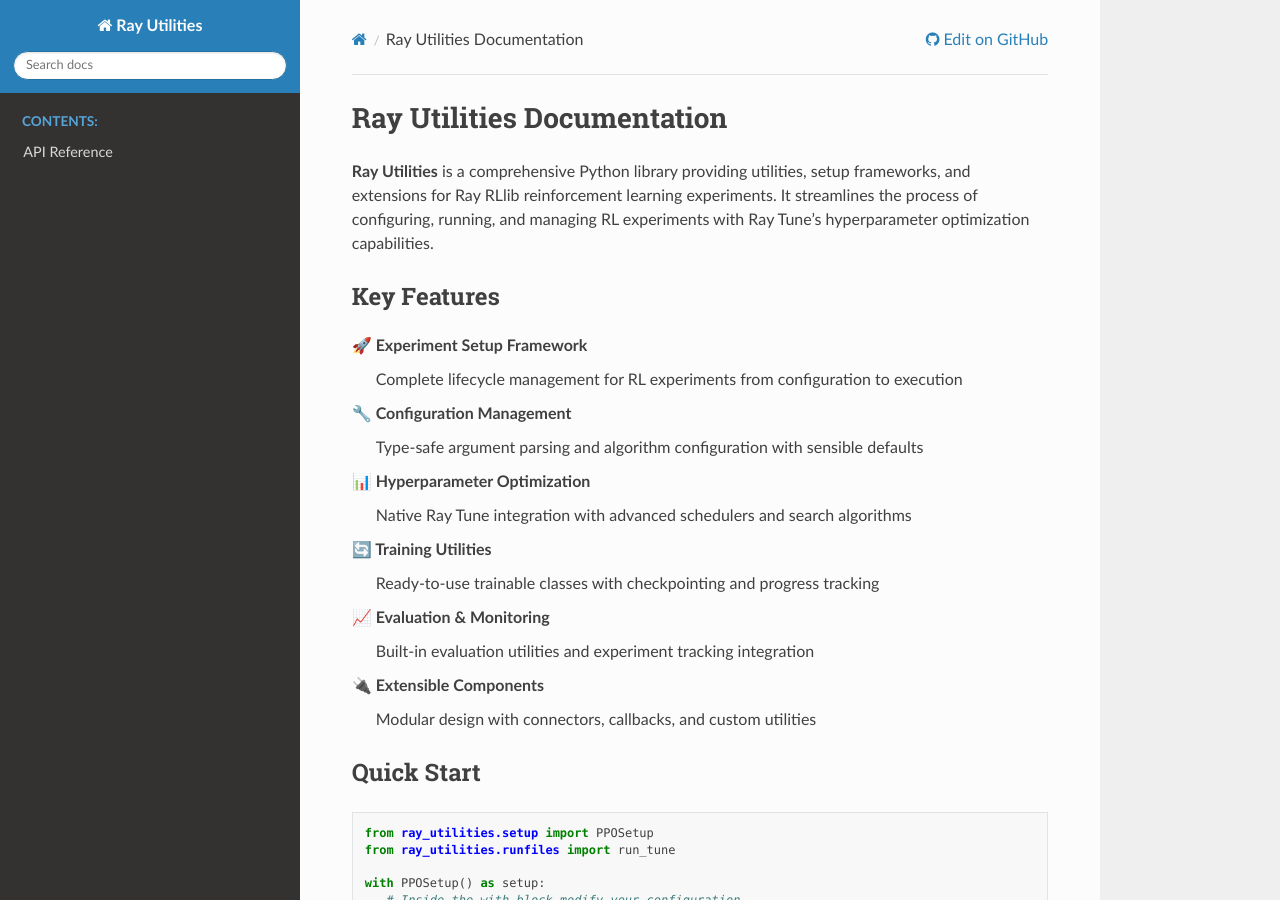
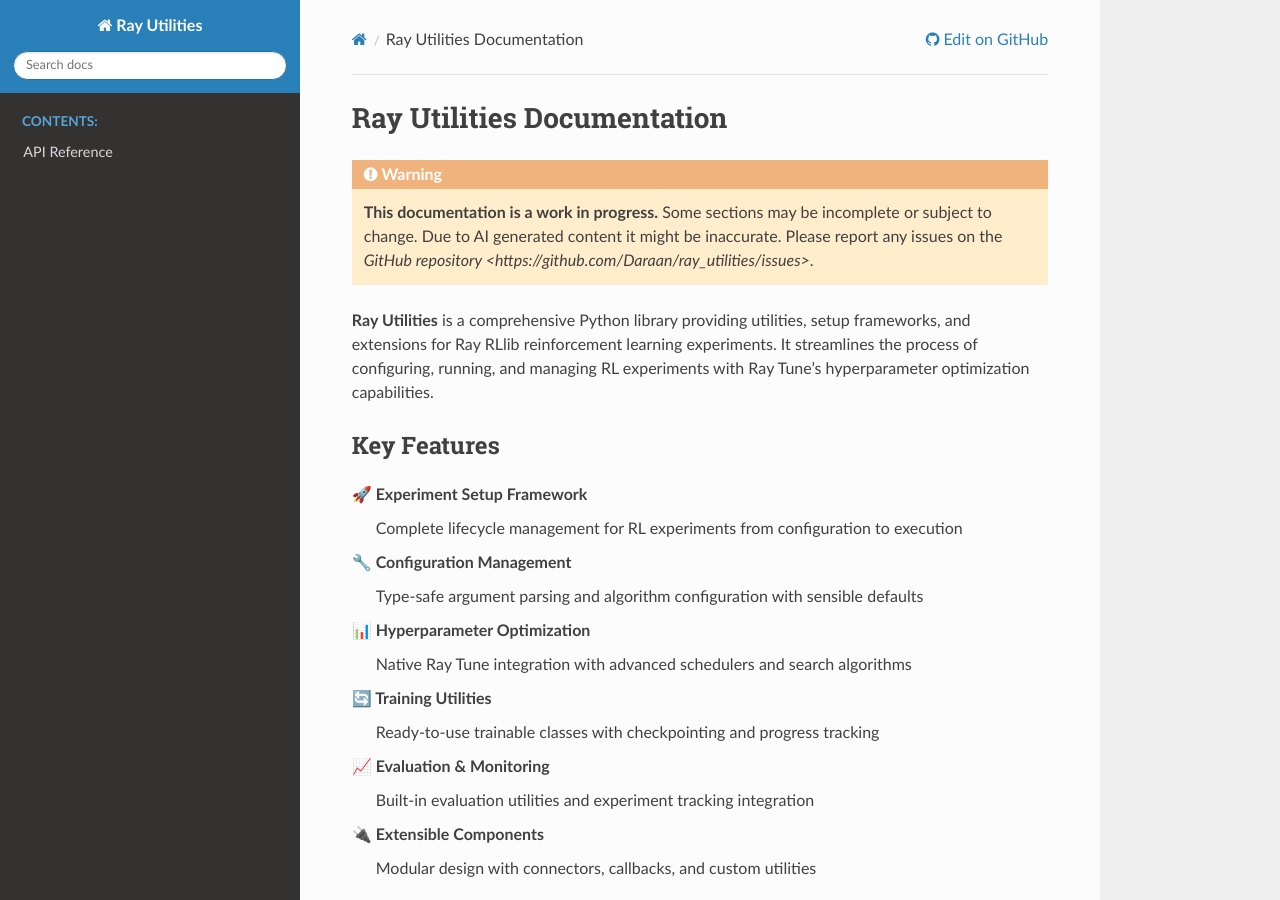
Before and after one commit to Daraan/ray_utilities, a Sphinx documentation site: the page built from docs/source/index.rst, in a window 1280 px wide and 900 px high. Built offline with Sphinx 7.4.7 and the Read the Docs theme 3.1.0, drawn with Linux system fonts in a browser that asks for light colours; formulas are drawn with MathJax 3; pages that are not in the unit, such as notebooks, are missing from menus.

Commit message:
Add head-banner

```diff
--- a/docs/source/index.rst
+++ b/docs/source/index.rst
@@ -1,5 +1,10 @@
 Ray Utilities Documentation
 ============================
+
+.. warning::
+
+   **This documentation is a work in progress.** Some sections may be incomplete or subject to change.
+   Due to AI generated content it might be inaccurate. Please report any issues on the `GitHub repository <https://github.com/Daraan/ray_utilities/issues>`.
 
 **Ray Utilities** is a comprehensive Python library providing utilities, setup frameworks, and extensions for Ray RLlib reinforcement learning experiments. It streamlines the process of configuring, running, and managing RL experiments with Ray Tune's hyperparameter optimization capabilities.
 
```
